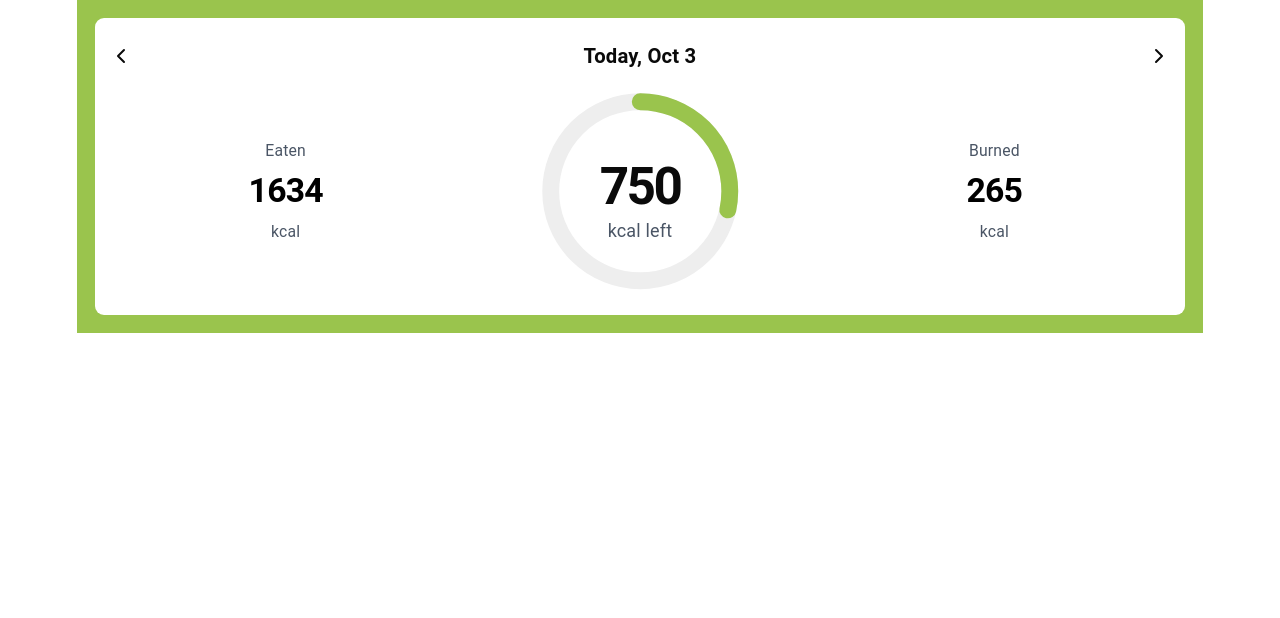
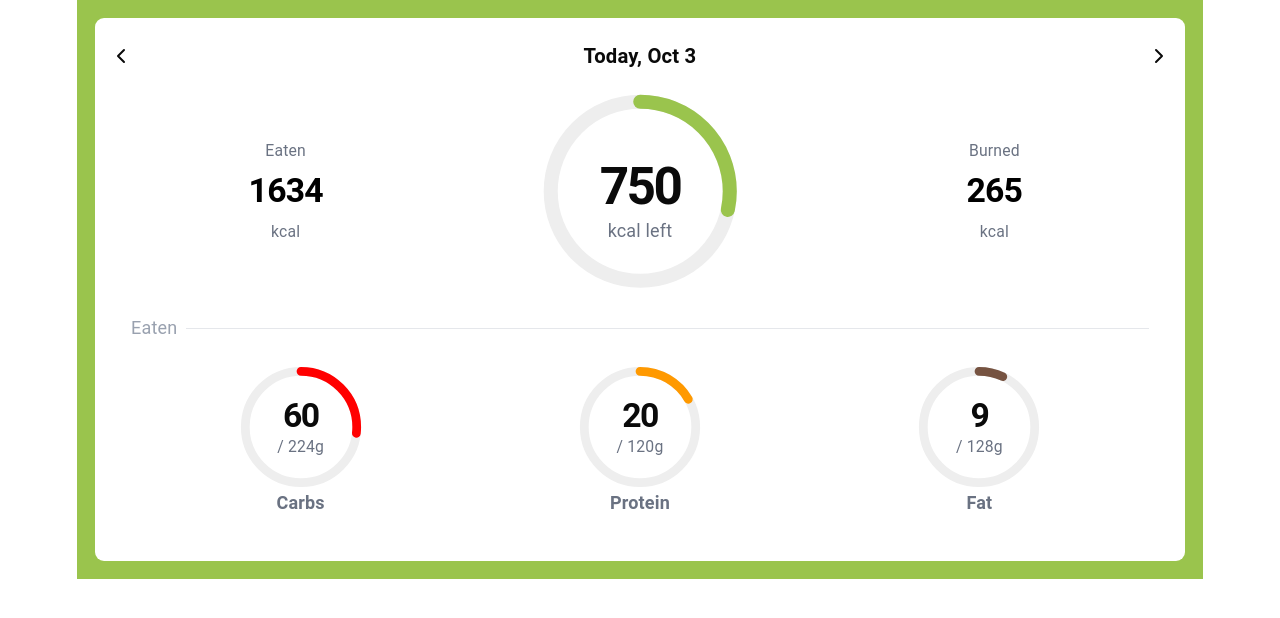
Before and after one commit to RupanSamanta/nutrify, a React (Vite) app in the folder client/: page / in a window 1280 px wide. Shown: the top 618 px of the page. Built offline with nearby package versions, Linux system fonts and the light colour scheme; a web font is replaced by a local one.

Commit message:
refactor: update home dashboard with calorie and nutrient stats components

```diff
--- /dev/null
+++ b/client/src/components/home/CalorieStats.jsx
@@ -0,0 +1,24 @@
+import ProgressBar from "./ProgressBar"
+
+const CalorieStats = ({data}) => {
+
+    return (
+        <div className="calorie-stats grid grid-cols-3 grid-rows-1 place-items-center mt-4">
+            <div className="flex flex-col justify-center gap-2 text-sm text-gray-500">
+                <span>Eaten</span><span className="tracking-tight text-3xl text-black font-semibold">{data.eaten}</span><span>kcal</span>
+            </div>
+            <div className="chart-container size-45 relative">
+                <ProgressBar max={data.totalCalorie} value={data.calorieEaten} />
+                <div className="absolute -translate-1/2 left-1/2 top-1/2 flex flex-col gap-4 mt-4">
+                    <span className="text-[2.85rem] font-bold tracking-tighter">{data.calorieEaten}</span>
+                    <span className="text-gray-500">kcal left</span>
+                </div>
+            </div>
+            <div className="flex flex-col justify-center gap-2 text-sm text-gray-500">
+                <span>Burned</span><span className="tracking-tight text-3xl text-black font-semibold">{data.burned}</span><span>kcal</span>
+            </div>
+        </div>
+    )
+}
+
+export default CalorieStats
--- a/client/src/components/home/Home.jsx
+++ b/client/src/components/home/Home.jsx
@@ -1,13 +1,16 @@
 import { ChevronLeft, ChevronRight } from "lucide-react"
-import ProgressBar from "./ProgressBar"
+import CalorieStats from "./CalorieStats"
+import NutrientStats from "./NutrientStats";
 
 const Home = () => {
+
   const data = {
     eaten: 1634,
     burned: 265,
     totalCalorie: 2650,
     calorieEaten: 750
-  }
+  };
+
   return (
     <div className="home-dashboard bg-[#9ac44d] p-4">
       <div className="nutrient-dashboard w-full bg-white px-3 py-5 rounded-md">
@@ -16,23 +19,10 @@ const Home = () => {
           <span className="font-semibold">Today, Oct 3</span>
           <button disabled><ChevronRight /></button>
         </div>
+        <CalorieStats data={data} />
+        <NutrientStats />
+      </div>
 
-        <div className="calorie-stats grid grid-cols-3 grid-rows-1 place-items-center mt-4">
-          <div className="flex flex-col justify-center gap-2 text-sm text-gray-600">
-            <span>Eaten</span><span className="tracking-tight text-3xl text-black font-semibold">{data.eaten}</span><span>kcal</span>
-          </div>
-          <div className="chart-container size-45 relative">
-            <ProgressBar max={data.totalCalorie} value={data.calorieEaten} />
-            <div className="absolute -translate-1/2 left-1/2 top-1/2 flex flex-col gap-4 mt-4">
-              <span className="text-[2.85rem] font-bold tracking-tighter">{data.calorieEaten}</span>
-              <span className="text-gray-600">kcal left</span>
-            </div>
-          </div>
-          <div className="flex flex-col justify-center gap-2 text-sm text-gray-600">
-            <span>Burned</span><span className="tracking-tight text-3xl text-black font-semibold">{data.burned}</span><span>kcal</span>
-          </div>
-        </div>
-      </div>
     </div>
   )
 }
--- /dev/null
+++ b/client/src/components/home/NutrientProgressCard.jsx
@@ -0,0 +1,18 @@
+import ProgressBar from "./ProgressBar"
+
+const NutrientProgressCard = ({ nutrientData, stroke }) => {
+    return (
+        <div>
+            <div className="relative size-28 m-auto">
+                <ProgressBar stroke={stroke} strokeWidth={2.5} max={nutrientData.target} value={nutrientData.consumed} />
+                <div className="absolute -translate-1/2 left-1/2 top-1/2 flex flex-col">
+                    <span className="text-3xl font-bold tracking-tighter">{nutrientData.consumed}</span>
+                    <span className="text-gray-500 text-sm">/ {nutrientData.target}g</span>
+                </div>
+            </div>
+            <span className="text-md text-gray-500 font-bold">{nutrientData.name}</span>
+        </div>
+    )
+}
+
+export default NutrientProgressCard
--- /dev/null
+++ b/client/src/components/home/NutrientStats.jsx
@@ -0,0 +1,37 @@
+import NutrientProgressCard from "./NutrientProgressCard"
+
+const NutrientStats = () => {
+  const nutrientProgressData = [
+    {
+      name: 'Carbs',
+      target: 224,
+      consumed: 60
+    }, {
+      name: 'Protein',
+      target: 120,
+      consumed: 20
+    }, {
+      name: 'Fat',
+      target: 128,
+      consumed: 9
+    },
+  ];
+  const strokeColor = [
+    '#f00', '#f90', '#765341'
+  ]
+  return (
+    <div className="nutrient-stats m-5">
+      <div className="flex items-center gap-2 mb-5 text-gray-400">
+        <span>Eaten</span>
+        <div className="w-full h-px bg-gray-200"></div>
+      </div>
+      <div className="grid grid-cols-3 grid-rows-1">
+        {nutrientProgressData.map((data, ind) => {
+          return <NutrientProgressCard key={ind} nutrientData={data} stroke={strokeColor[ind]} />
+        })}
+      </div>
+    </div>
+  )
+}
+
+export default NutrientStats
--- a/client/src/components/home/ProgressBar.jsx
+++ b/client/src/components/home/ProgressBar.jsx
@@ -1,11 +1,12 @@
-const ProgressBar = ({ max, value }) => {
+const ProgressBar = ({ max, value, strokeWidth = 2.5, stroke="#9ac44d"}) => {
     return (
         <svg className="circular-chart" viewBox="0 0 36 36">
-            <path className="circle-bg"
+            <path className="circle-bg" strokeWidth={strokeWidth}
                 d="M18 2.0845 a 15.9155 15.9155 0 0 1 0 31.831 a 15.9155 15.9155 0 0 1 0 -31.831"
             />
             <path className="circle-progress"
                 strokeDasharray={`${value / max * 100}, 100`}
+                stroke={stroke} strokeWidth={strokeWidth}
                 d="M18 2.0845 a 15.9155 15.9155 0 0 1 0 31.831 a 15.9155 15.9155 0 0 1 0 -31.831"
             />
         </svg>
--- a/client/src/index.css
+++ b/client/src/index.css
@@ -233,13 +233,10 @@ body {
 .circle-bg {
   fill: none;
   stroke: #eee;
-  stroke-width: 3;
 }
 
 .circle-progress {
   fill: none;
-  stroke: #9ac44d;
-  stroke-width: 3;
   stroke-linecap: round;
   transition: stroke-dasharray 0.6s ease;
 }
```
